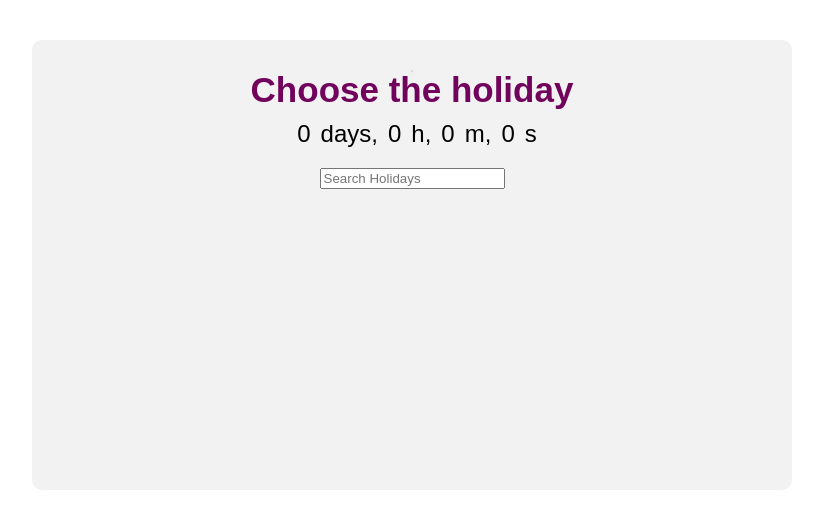
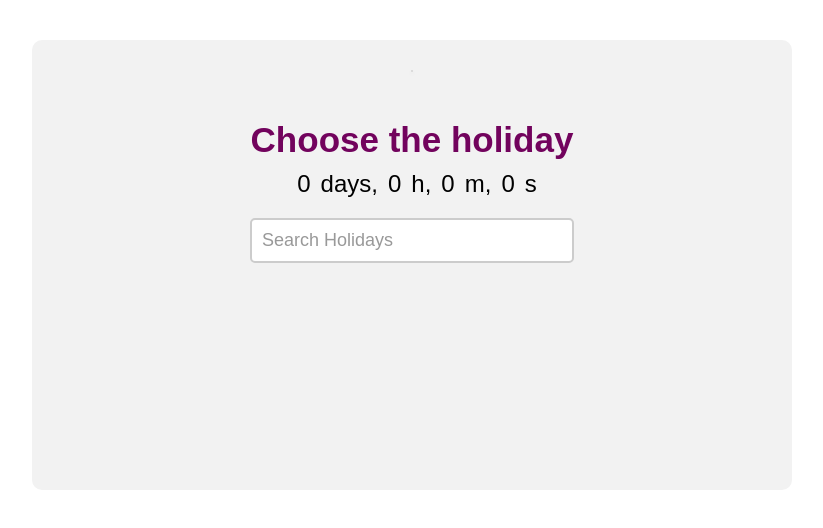
Before and after one commit to ElizPN/frontend-challenge, an Angular app: page / in a window 1280 px wide. Shown: the top 528 px of the page, without its empty margins (228-1051 px from the left). Built offline with nearby package versions, Linux system fonts and the light colour scheme.

Commit message:
feat: add styles to input

```diff
--- a/src/app/countdown/countdown.component.scss
+++ b/src/app/countdown/countdown.component.scss
@@ -29,6 +29,7 @@
   font-size: 35px;
   font-weight: 800;
   text-align: center;
+  padding-top: 50px;
 }
 
 .countdown-timer {
@@ -48,17 +49,36 @@
 
 .countdown-details {
   display: flex;
-  justify-content: space-between;
   flex-direction: column;
   align-items: center;
   width: 100%;
-  margin-bottom: 10px;
+  margin-bottom: 50px;
+}
+
+.countdown-details {
+  .countdown-title-input {
+    padding: 10px;
+    font-size: 18px;
+    border: 2px solid #ccc;
+    border-radius: 5px;
+    width: 300px;
+    transition: border-color 0.3s ease;
+
+    &:focus {
+      outline: none;
+      border-color: #72035d;
+      box-shadow: 0 0 5px rgba(114, 3, 93, 0.5);
+    }
+
+    &::placeholder {
+      color: #999;
+    }
+  }
 }
 
 .countdown-details div {
   font-size: 1em;
 }
-
 
 .dropdown-container {
   position: absolute;
```
